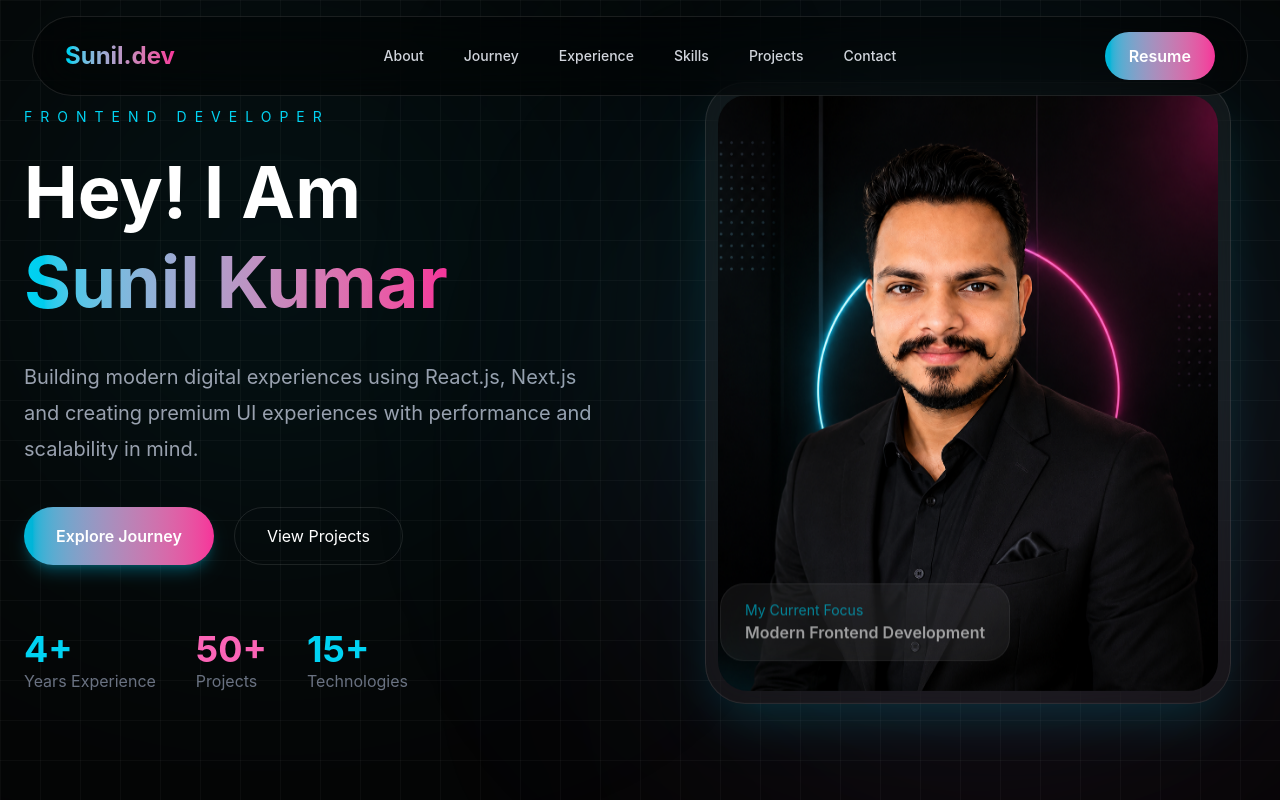
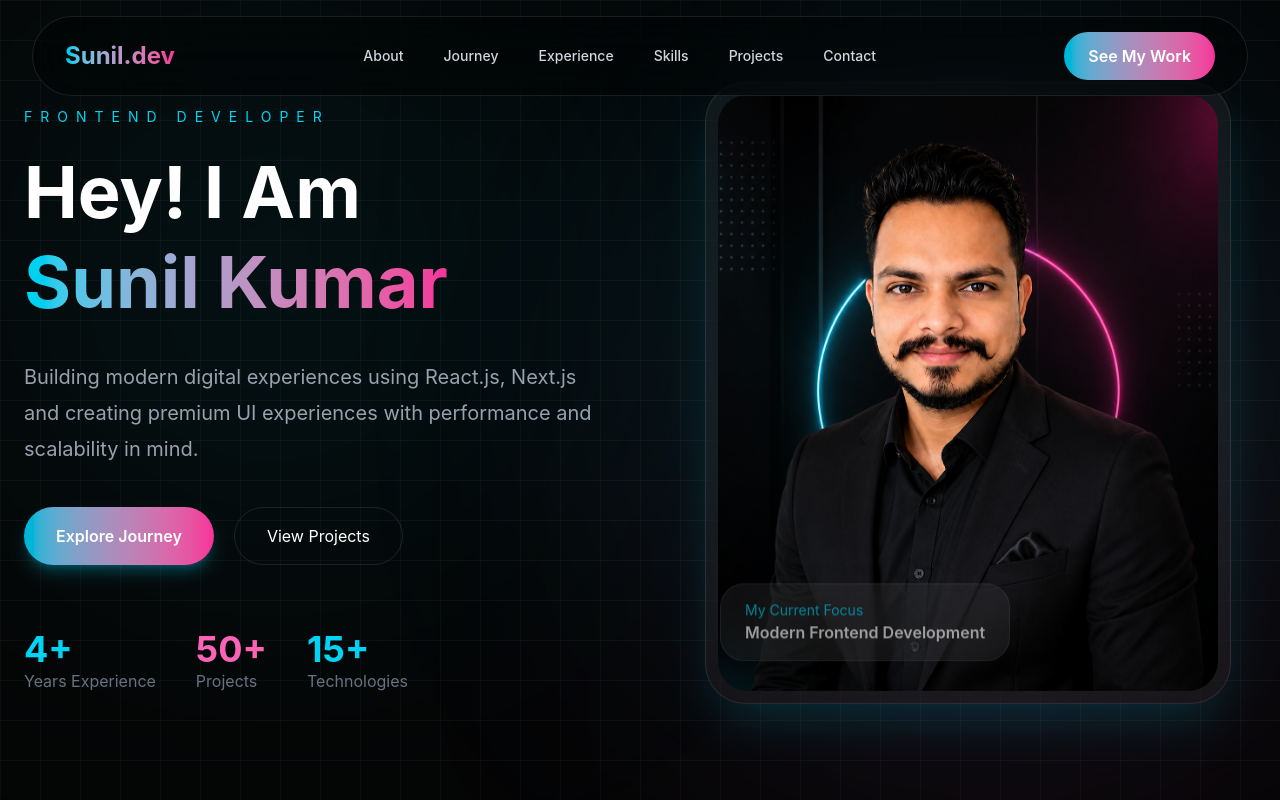
Before and after one commit to Sunil43091/my-life, a Next.js app: page / in a window 1280 px wide. Shown: the top 800 px of the page. Built offline with nearby package versions, Linux system fonts and the light colour scheme.

Commit message:
Update Navbar.tsx

```diff
--- a/app/components/Navbar.tsx
+++ b/app/components/Navbar.tsx
@@ -84,7 +84,7 @@ export default function Navbar() {
               duration-300
             "
           >
-            Resume
+         See My Work
           </button>
 
           {/* Mobile Toggle */}
```
